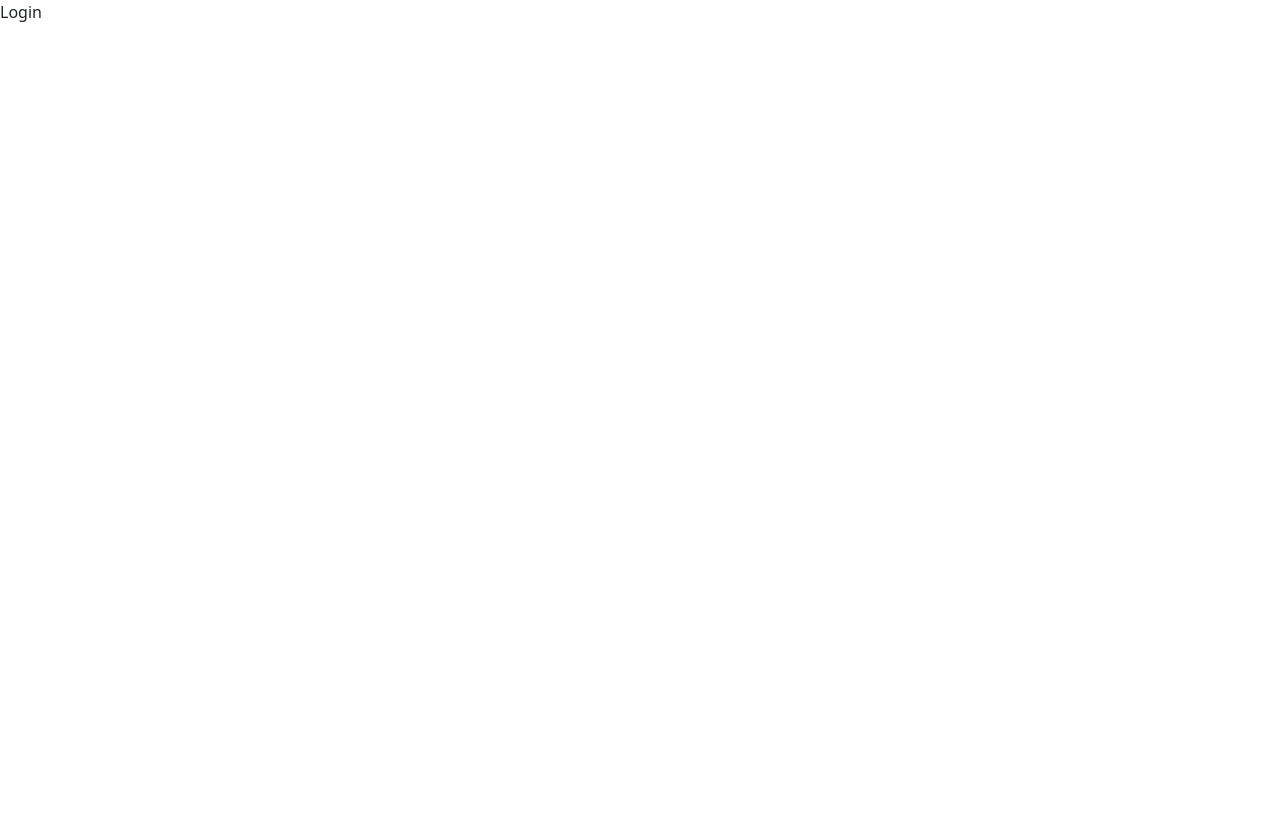
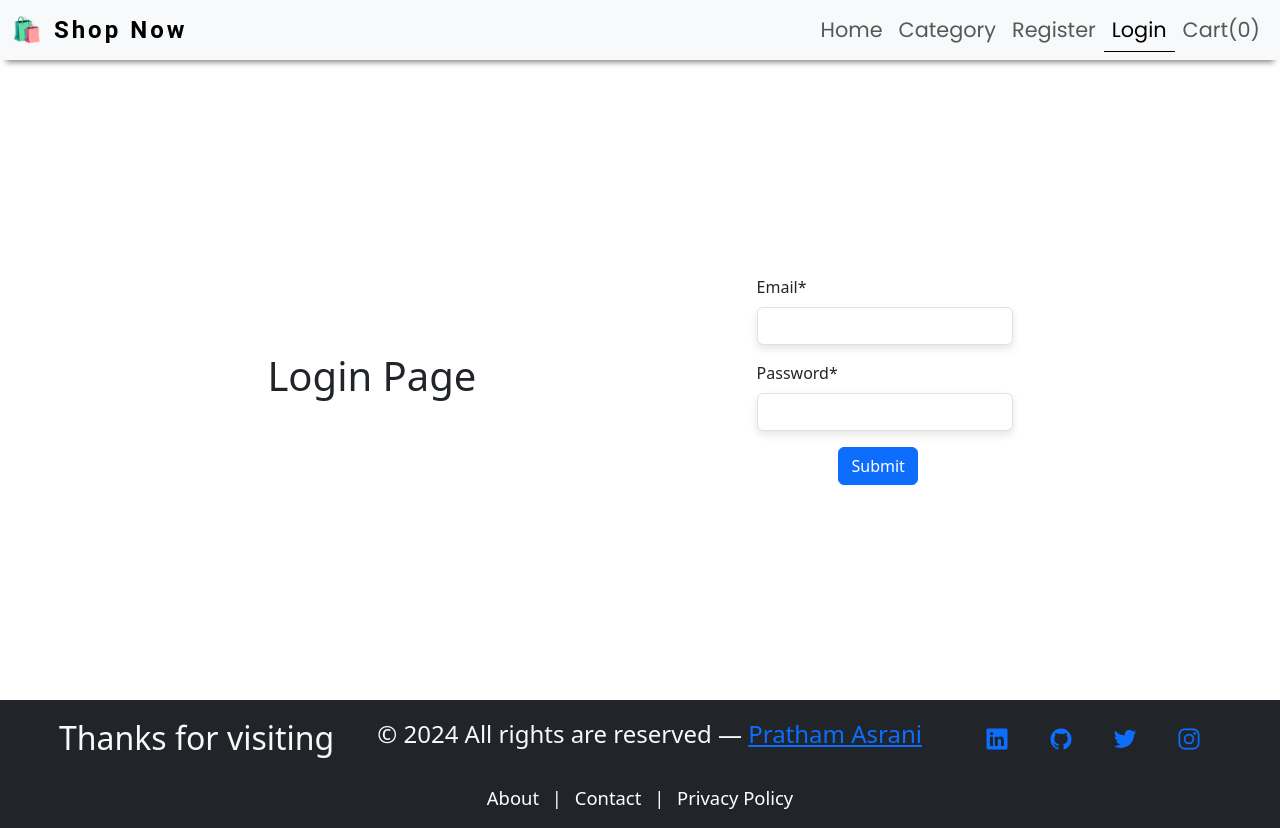
Before and after one commit to PrathamAsrani/PrathamAsrani-Ecommerce-App---FrontEnd, a React (Create React App) app: page /login in a window 1280 px wide. Before the commit the page ends 800 px from the top, so only its background shows below. Built offline with nearby package versions, Linux system fonts and the light colour scheme; a web font is replaced by a local one.

Commit message:
Implemented the Login & Register Functionality

```diff
--- a/package.json
+++ b/package.json
@@ -12,6 +12,7 @@
     "react": "^18.3.1",
     "react-dom": "^18.3.1",
     "react-helmet": "^6.1.0",
+    "react-hot-toast": "^2.4.1",
     "react-icons": "^5.2.1",
     "react-router-dom": "^6.23.1",
     "react-scripts": "5.0.1",
--- a/src/Pages/Auth/Login.jsx
+++ b/src/Pages/Auth/Login.jsx
@@ -1,8 +1,74 @@
-import React from 'react'
+import React, { useState } from 'react'
+import Layout from '../../Layout/Layout'
+import { toast } from 'react-toastify';
+import axios from 'axios';
+import { useNavigate } from 'react-router-dom';
 
 const Login = () => {
+  const [email, setEmail] = useState("");
+  const [password, setPassword] = useState("");
+  const navigate = useNavigate();
+
+  const handleSubmit = async (e) => {
+    e.preventDefault();
+    try {
+      const res = await axios.post(`${process.env.REACT_APP_API}/api/v1/auth/login`, {
+        email,
+        password
+      });
+      if (res && res.data.success) {
+        toast.success(res.data.message);
+        setTimeout(() => {
+          navigate("/");
+        }, 2000);
+      } else {
+        toast.error(res.data.message);
+      }
+    } catch (err) {
+      console.log(err);
+      toast.error(`Error: ${err.message}`);
+    }
+  }
+
+
   return (
-    <div>Login</div>
+    <Layout title={"Login - Shop Now"}>
+      <div className="register">
+        <h1>Login Page</h1>
+        <form onSubmit={handleSubmit}>
+          <div className='makeFlex'>
+            <div className="mb-3">
+              <label htmlFor="Email" className="form-label">Email*</label>
+              <input
+                type="email"
+                value={email}
+                onChange={(e) => setEmail(e.target.value)}
+                style={{ width: "20vw", boxShadow: "0 4px 8px rgba(0, 0, 0, 0.1)" }}
+                className="form-control"
+                id="Email"
+                required
+              />
+            </div>
+          </div>
+          <div className="mb-3">
+            <label htmlFor="Password" className="form-label">Password*</label>
+            <input
+              type="password"
+              value={password}
+              onChange={(e) => { setPassword(e.target.value) }}
+              style={{ width: "20vw", boxShadow: "0 4px 8px rgba(0, 0, 0, 0.1)" }}
+              className="form-control"
+              id="Password"
+              required
+            />
+          </div>
+          <div className="registerBTN">
+            <button type="submit" className="btn btn-primary">Submit</button>
+          </div>
+        </form>
+
+      </div>
+    </Layout>
   )
 }
 
--- a/src/Pages/Auth/Register.jsx
+++ b/src/Pages/Auth/Register.jsx
@@ -16,11 +16,6 @@ const Register = () => {
     const handleSubmit = async (e) => {
         e.preventDefault();
         try {
-            console.log(name,
-                email,
-                password,
-                phone,
-                address);
             const res = await axios.post(`${process.env.REACT_APP_API}/api/v1/auth/register`, {
                 name,
                 email,
@@ -28,10 +23,12 @@ const Register = () => {
                 phone,
                 address
             });
-            console.log(res.data);
-            if (res.data.success) {
+            if(res) console.log(res.data);
+            if (res && res.data.success) {
                 toast.success(res.data.message);
-                navigate('/login');
+                setTimeout(() => {
+                    navigate('/login');
+                }, 3000);
             } else {
                 toast.error(res.data.message);
             }
```
Also changed, not shown: 1 other file (tests, documents, lock files or other folders).
